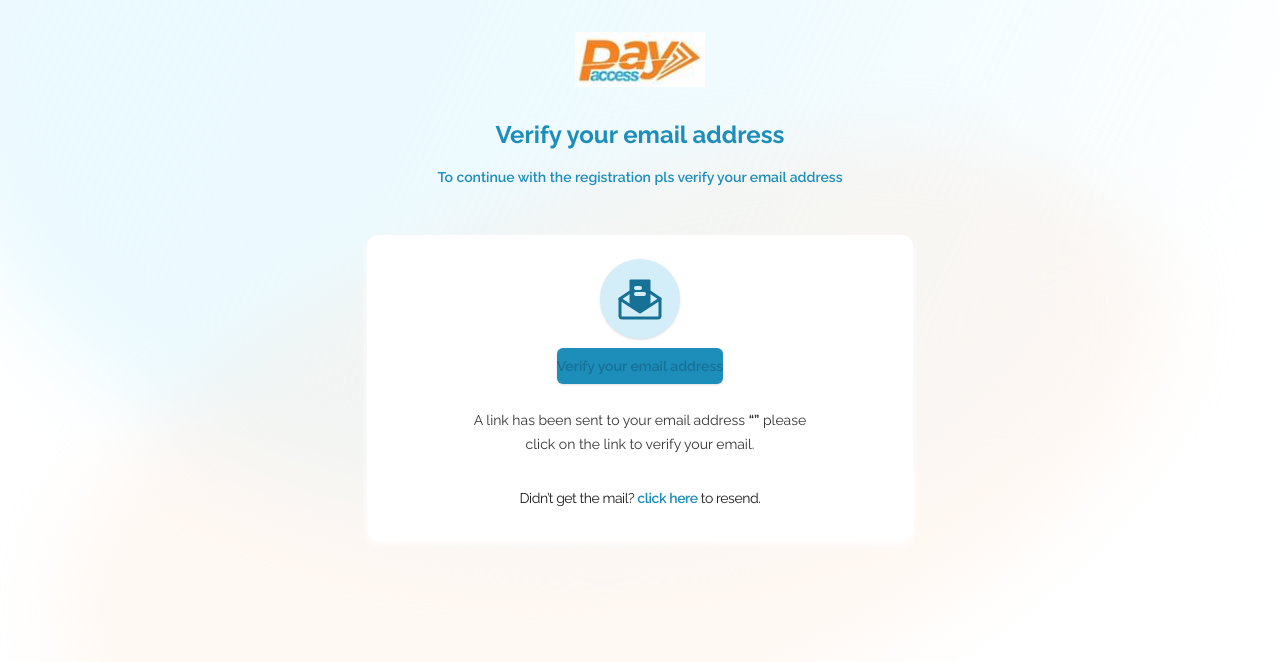
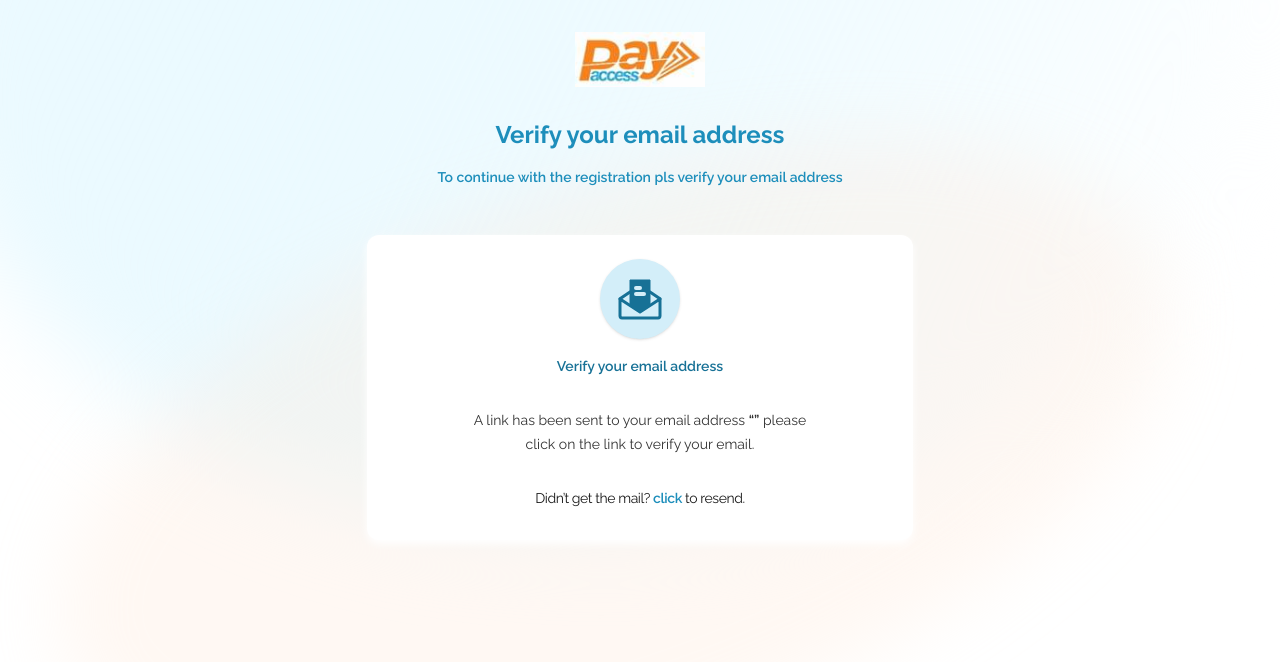
Before and after one commit to payaccessltd-gmail-com/business-frontend, a Next.js app: page /email-verification in a window 1280 px wide. Shown: the top 662 px of the page. Built offline with nearby package versions, Linux system fonts and the light colour scheme.

Commit message:
feature(navigation): add navigation condition for email verification to login

```diff
--- a/package.json
+++ b/package.json
@@ -51,10 +51,12 @@
     "@tanstack/react-query-devtools": "^4.29.23",
     "@tanstack/react-table": "^8.9.3",
     "@vercel/otel": "^0.3.0",
+    "axios": "^1.4.0",
     "class-variance-authority": "^0.6.1",
     "clsx": "^1.2.1",
     "cmdk": "^0.2.0",
     "date-fns": "^2.30.0",
+    "http-errors": "^2.0.0",
     "lodash": "^4.17.21",
     "next": "^13.4.7",
     "next-compose-plugins": "^2.2.1",
@@ -64,6 +66,7 @@
     "react-hook-form": "^7.45.1",
     "tailwind-merge": "^1.13.2",
     "tailwindcss-animate": "^1.0.6",
+    "yup": "^1.2.0",
     "zod": "^3.21.4"
   },
   "devDependencies": {
@@ -75,6 +78,7 @@
     "@testing-library/jest-dom": "^5.16.5",
     "@testing-library/react": "^14.0.0",
     "@total-typescript/ts-reset": "^0.4.2",
+    "@types/http-errors": "^2.0.1",
     "@types/node": "^18.0.0",
     "@types/react": "^18.0.37",
     "@types/react-dom": "^18.0.11",
--- a/src/app/(authentication)/email-verification/page.tsx
+++ b/src/app/(authentication)/email-verification/page.tsx
@@ -1,30 +1,54 @@
 "use client"
 
-import * as React from "react"
+import { useState } from "react"
 
 import { useQuery } from "@tanstack/react-query"
 import { buttonVariants } from "components/ui/button"
 import Image from "next/image"
 import Link from "next/link"
-import { useSearchParams } from "next/navigation"
+import { useSearchParams, useRouter } from "next/navigation"
 
 import { Card, CardContent, CardDescription, CardFooter, CardHeader, CardTitle } from "components/ui/card"
 import { Typography } from "components/ui/Typography"
 import { Button } from "components/ui/button"
 import { logoPath } from "lib/constants"
+import { useToast } from "components/ui/use-toast"
 
 import { cn } from "lib/utils"
 import { activateNewMerchant } from "api/verification"
 
 export default function CardWithForm() {
+  const router = useRouter()
+  const { toast } = useToast()
   const searchParams = useSearchParams()
   const { refetch, isLoading: activationIsLoading } = useQuery(
     ["activation"],
-    (params) => {
-      console.log(params)
-      activateNewMerchant({ activationToken: "", email: "" })
-    },
-    { enabled: false }
+    () =>
+      activateNewMerchant({
+        activationToken: searchParams?.get("activationToken") as string,
+        email: searchParams?.get("email") as string,
+      }),
+
+    {
+      enabled: false,
+      onError: (error) => {
+        console.log({ error })
+      },
+
+      onSuccess: (data) => {
+        if (data?.status === 500) {
+          toast({
+            variant: "destructive",
+            title: data.status.toString(),
+            description: "activation unsuccessful please confirm from administator",
+          })
+        }
+
+        if (data?.status === 200) {
+          router.push("login")
+        }
+      },
+    }
   )
 
   return (
@@ -85,7 +109,15 @@ export default function CardWithForm() {
                 </svg>
               </span>
             </CardTitle>
-            <Button className="px-0 text-sm font-semibold text-primary-80">Verify your email address</Button>
+            <Button
+              variant="link"
+              className="px-0 text-sm font-semibold text-primary-80"
+              onClick={() => {
+                refetch()
+              }}
+            >
+              Verify your email address
+            </Button>
           </CardHeader>
           <CardContent className="w-[386px]">
             <Typography level="p" className="text-center text-sm leading-6 text-gray-60">
@@ -97,12 +129,15 @@ export default function CardWithForm() {
           <CardFooter className="flex justify-center">
             <Typography level="p" className="text-xs text-gray-90">
               Didn’t get the mail?{" "}
-              <Link
-                href={"/"}
-                className={cn(buttonVariants({ variant: "link" }), "px-0 text-sm font-semibold text-primary-70")}
+              <Button
+                variant="link"
+                className="px-0 text-sm font-semibold text-primary-70"
+                onClick={() => {
+                  refetch()
+                }}
               >
-                click here
-              </Link>{" "}
+                click
+              </Button>{" "}
               to resend.
             </Typography>
           </CardFooter>
--- a/src/app/(authentication)/registration/page.tsx
+++ b/src/app/(authentication)/registration/page.tsx
@@ -66,7 +66,7 @@ export default function RegistrationPage() {
         toast({ variant: "default", title: "", description: responseData?.message })
         if (typeof window) {
           router.push(
-            `/email-verification?email=${merchantRegForm.getValues("emailAddress")}&activationCode=${
+            `/email-verification?email=${merchantRegForm.getValues("emailAddress")}&activationToken=${
               responseData?.responseObject
             }`
           )
```
Also changed, not shown: 1 other file (tests, documents, lock files or other folders).
